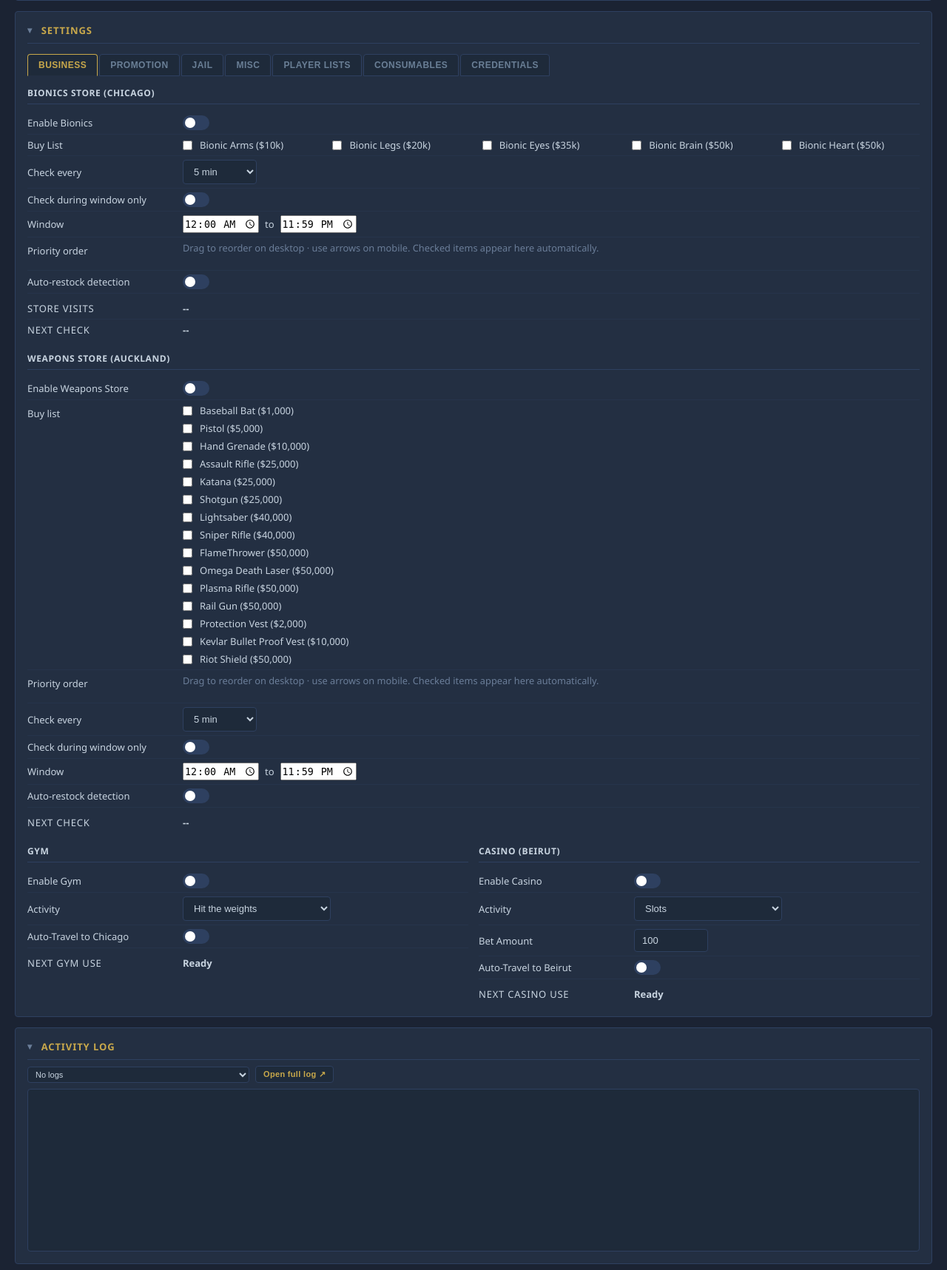
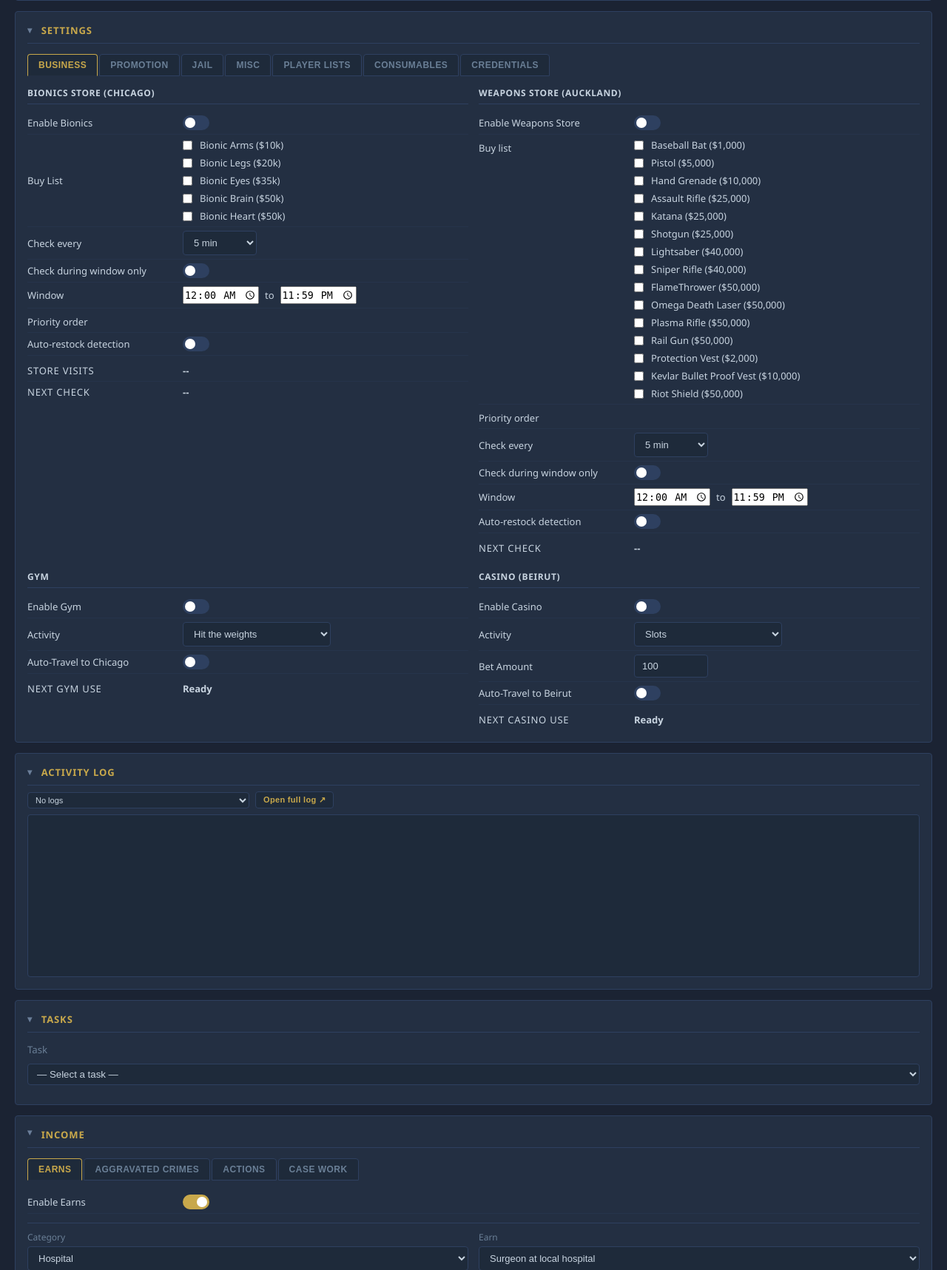
Before and after one commit to jzxky/simple_bot, a Flask app: page / in a window 1280 px wide. Shown: the part 622-2339 px from the top of the page at 74% size. Run offline with Flask 3, Linux system fonts and the light colour scheme; data that the repository does not hold is empty.

Commit message:
Layout: bionics+weapons side by side, buy list one-per-line, remove hint text (#373)
- Bionics Store and Weapons Store now share the same settings-groups grid (side by side on desktop)
- Bionics buy list changed from wrapped row layout to one item per line (matching weapons store)
- Removed "Drag to reorder on desktop..." hint text from both priority order rows

Co-authored-by: Claude <noreply@anthropic.com>

```diff
--- a/ui/templates/index.html
+++ b/ui/templates/index.html
@@ -103,7 +103,7 @@
           {% set bionics_cfg = config.get('bionics', {}) %}
           {% set gym = config.get('gym', {}) %}
           <div class="settings-groups">
-            <div class="settings-group" style="grid-column: 1 / -1">
+            <div class="settings-group">
               <h3>Bionics Store (Chicago)</h3>
               <label class="inline-toggle setting-row">Enable Bionics
                 <label class="toggle-label">
@@ -113,7 +113,7 @@
               </label>
               <div class="setting-row">
                 <label>Buy List</label>
-                <div style="display:flex;flex-direction:row;flex-wrap:wrap;gap:6px 16px">
+                <div style="display:flex;flex-direction:column;gap:6px">
                   {% for item, label in [('arms','Bionic Arms ($10k)'),('legs','Bionic Legs ($20k)'),('eyes','Bionic Eyes ($35k)'),('brain','Bionic Brain ($50k)'),('heart','Bionic Heart ($50k)')] %}
                   <label class="inline-toggle">
                     <input type="checkbox" id="bionics_want_{{ item }}" {% if item in bionics_cfg.get('wanted_items', []) %}checked{% endif %} onchange="bionicsOnBuyListChange()">
@@ -147,7 +147,6 @@
               <div class="setting-row" style="align-items:start">
                 <label style="padding-top:4px">Priority order</label>
                 <div>
-                  <p class="setting-note" style="margin:0 0 4px">Drag to reorder on desktop · use arrows on mobile. Checked items appear here automatically.</p>
                   <table class="priority-table" style="width:260px">
                     <tbody id="bionics-priority-body">
                       {% set bp_ns = namespace(shown=[]) %}
@@ -193,7 +192,6 @@
               <div class="setting-row">
                 <span class="stat-label">Next check</span>
                 <span id="bionics-next-check" class="stat-value">--</span>
-              </div>
               </div>
             </div>
             {% set weapon_store_cfg = config.get('weapon_store', {}) %}
@@ -214,8 +212,7 @@
               ('Kevlar Bullet Proof Vest', '$10,000'),
               ('Riot Shield', '$50,000')
             ] %}
-          <div class="settings-groups" style="margin-top:16px">
-            <div class="settings-group" style="grid-column: 1 / -1">
+            <div class="settings-group">
               <h3>Weapons Store (Auckland)</h3>
               <label class="inline-toggle setting-row">Enable Weapons Store
                 <label class="toggle-label">
@@ -237,7 +234,6 @@
               <div class="setting-row" style="align-items:start">
                 <label style="padding-top:4px">Priority order</label>
                 <div>
-                  <p class="setting-note" style="margin:0 0 4px">Drag to reorder on desktop · use arrows on mobile. Checked items appear here automatically.</p>
                   <table class="priority-table" style="width:300px">
                     <tbody id="weapon-store-priority-body">
                       {% set wp_ns = namespace(shown=[]) %}
```
Lines whose indentation alone changed are shown as unchanged.
